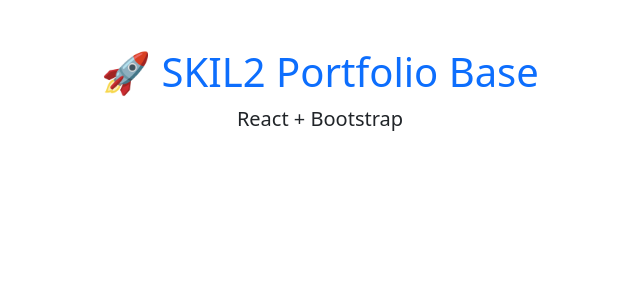
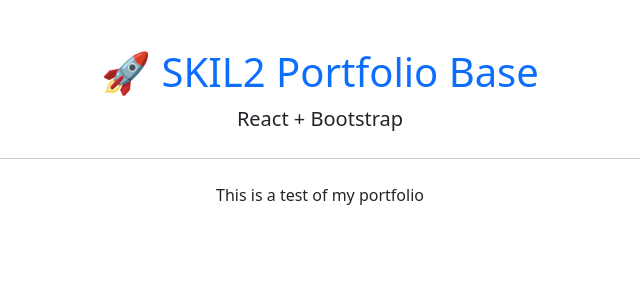
Before and after one commit to J41r0Ps/skil2-professional-portfolio, a React (Vite) app in the folder frontend/: page / in a window 1280 px wide. Shown: the top 300 px of the page, without its empty margins (320-960 px from the left). Built offline with nearby package versions, Linux system fonts and the light colour scheme.

Commit message:
test again portolio

```diff
--- a/frontend/src/App.jsx
+++ b/frontend/src/App.jsx
@@ -5,6 +5,8 @@
     <div className="container mt-5 text-center">
       <h1 className="text-primary ">🚀 SKIL2 Portfolio Base</h1>
       <p className="lead">React + Bootstrap</p>
+      <hr className="my-4" />
+      <p className='text-'>This is a test of my portfolio</p>
     </div>
   );
 }
```
